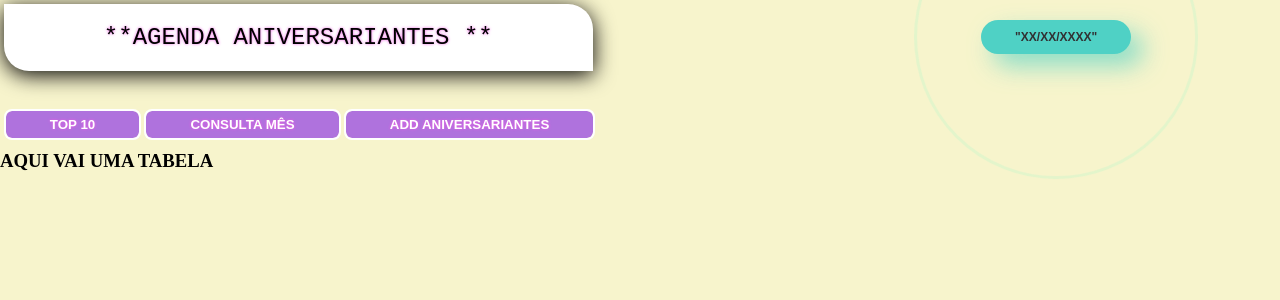
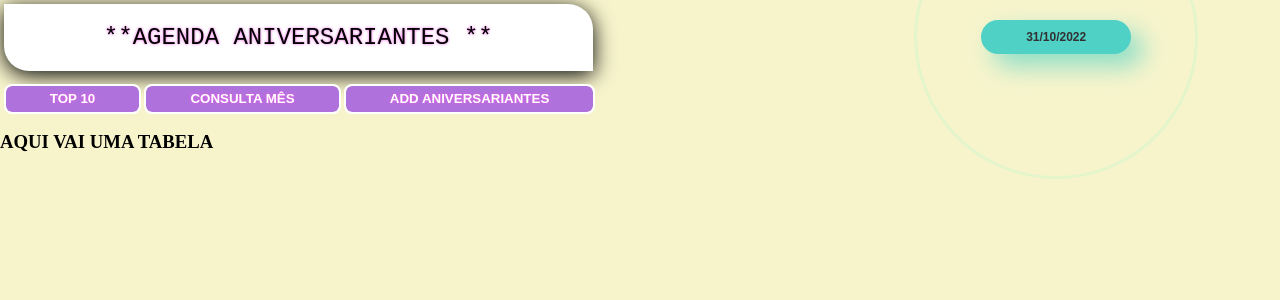
Before and after one commit to Luciara-Abreu/API_Aniversariantes_POSTGRES_FRONT, a React (Create React App) app: page / in a window 1280 px wide. Shown: the top 300 px of the page. Built offline with nearby package versions, Linux system fonts and the light colour scheme.

Commit message:
added date of the day

```diff
--- a/src/App/components/buttons/anel/index.tsx
+++ b/src/App/components/buttons/anelDate/index.tsx
@@ -5,18 +5,23 @@ import { useHistory } from 'react-router-dom';
 type Props = React.DetailedHTMLProps<React.ButtonHTMLAttributes<HTMLButtonElement>, HTMLButtonElement> & {}
 
 const ButtonLogoAnel: React.FC = (props: Props) => {
-  const timeElapsed = Date.now();
-  const today = new Date(timeElapsed);
-  today.toLocaleDateString(); // "30/1/2022"
+  var data = new Date()
+  var dia = String(data.getDate()).padStart(2, '0')
+  var mes = String(data.getMonth() + 1).padStart(2, '0')
+  var ano = data.getFullYear()
+  const dataAtual = dia + '/' + mes + '/' + ano
 
   const history = useHistory();
   const handleClick = () => {
     history.push('/entrar')
   }
+      //<ToDate />
 
   return (
     <WrapButtonAnel>
-      <StylesButtonAnel className="button" onClick={handleClick}>"XX/XX/XXXX"</StylesButtonAnel>
+      <StylesButtonAnel className="button" onClick={handleClick}>
+      {dataAtual}
+      </StylesButtonAnel>
     </WrapButtonAnel>
 
   )
--- a/src/App/components/header/index.tsx
+++ b/src/App/components/header/index.tsx
@@ -1,5 +1,5 @@
 import React from "react";
-import ButtonLogoAnel from "../buttons/anel";
+import ButtonLogoAnel from "../buttons/anelDate";
 import ButtonTrird from "../buttons/buttonMenu";
 import ButtonTitle from "../buttons/buttonTitle";
 
--- a/src/App/components/header/styles.ts
+++ b/src/App/components/header/styles.ts
@@ -9,7 +9,7 @@ const HeaderContainer = styled.div`
 `
 const ContainerMenu = styled.div`
   width: 100%;
-  margin: 3% 0 0.5% 0;
+  margin: 1% 0 1% 0;
   display: flex;
   grid-template-columns: 1fr 1fr 1fr;
   gap: 0.2rem;
```
Also changed, not shown: src/App/components/buttons/anelDate/styles.ts (renamed from src/App/components/buttons/anel/styles.ts).
